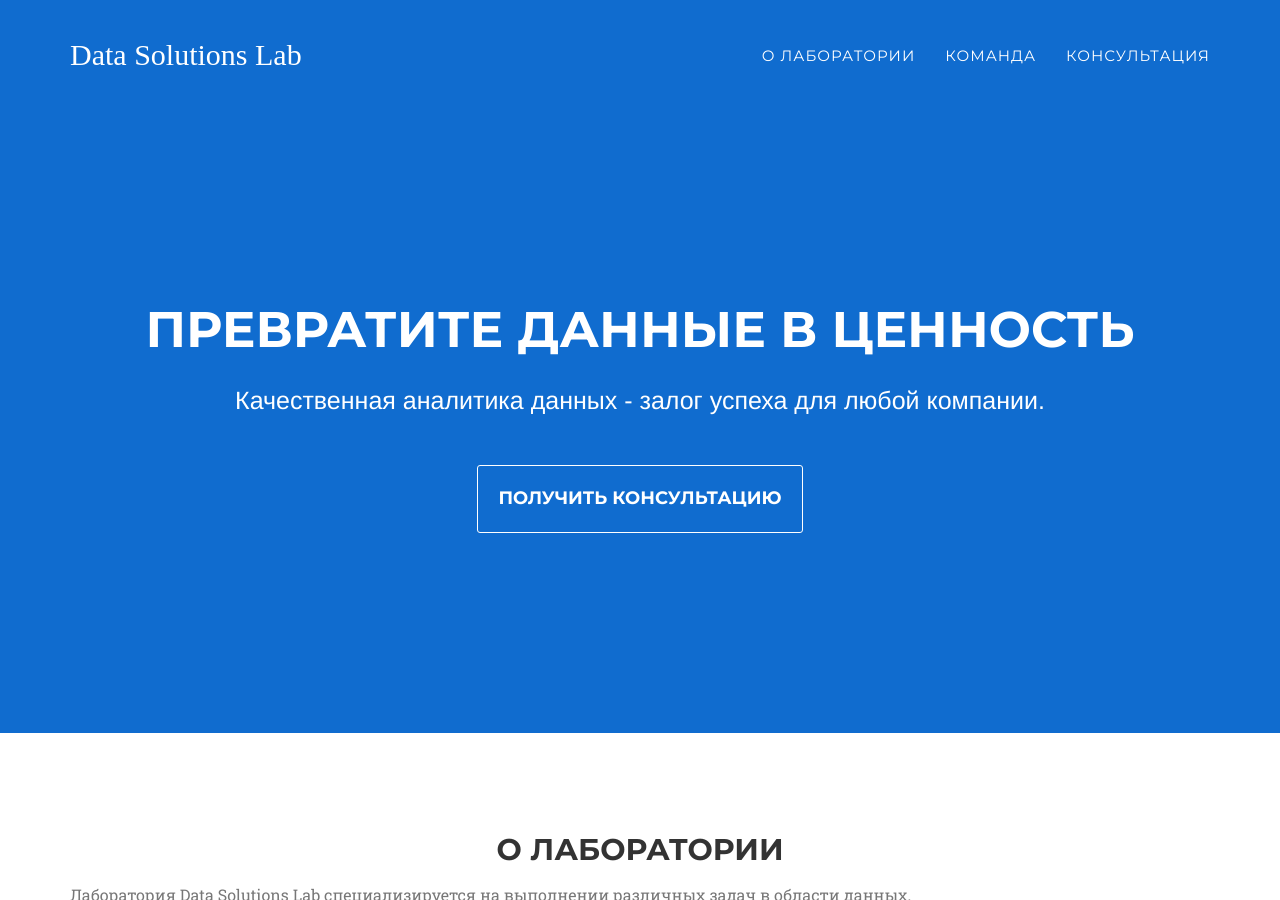
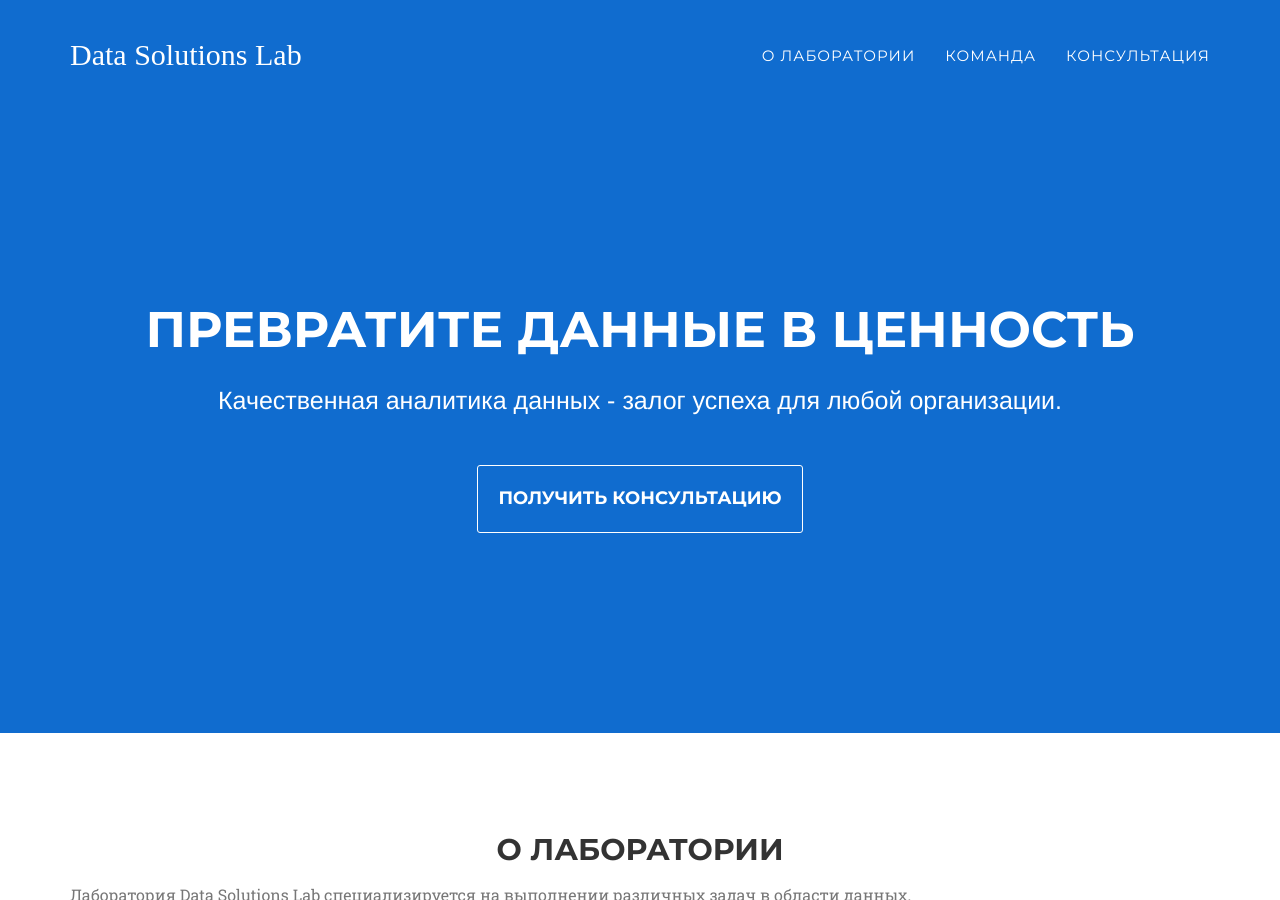
Before and after one commit to techwritex/datasolutionslab, a Jekyll site: the page built from index.html, in a window 1280 px wide and 900 px high. Built offline with Jekyll 4.4.1, drawn with Linux system fonts in a browser that asks for light colours; some web fonts are replaced.

```diff
--- a/_includes/header.html
+++ b/_includes/header.html
@@ -48,7 +48,7 @@
         <div class="container">
             <div class="intro-text">
                 <div class="intro-heading">Превратите данные в ценность</div>
-                <div class="intro-lead-in">Качественная аналитика данных - залог успеха для любой компании.</div>
+                <div class="intro-lead-in">Качественная аналитика данных - залог успеха для любой организации.</div>
                 <!-- <div class="intro-heading">Превратите Ваши данные в ценность</div> -->
                 <a href="#contact" class="page-scroll btn btn-xl">Получить консультацию</a>
                 <!-- <a href="https://planerka.app/vladimir-datasolutionslab/consultation" target="_blank"  class="btn btn-xl">Получить консультацию</a> -->
```
Also changed, not shown: _includes/about.html (+4 -4 lines).
